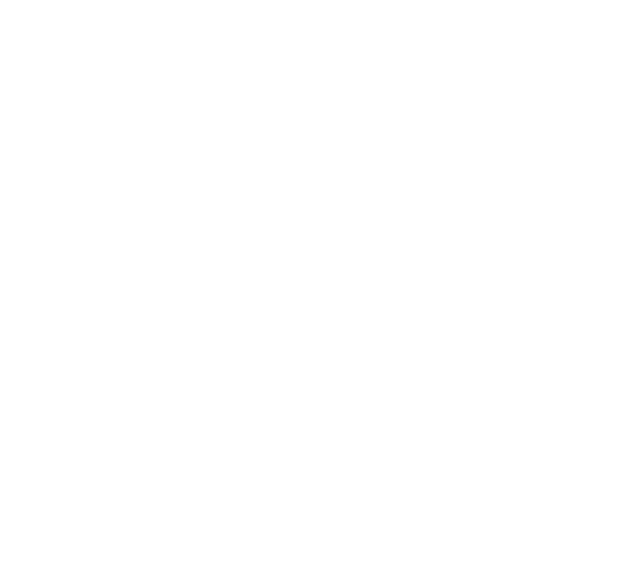
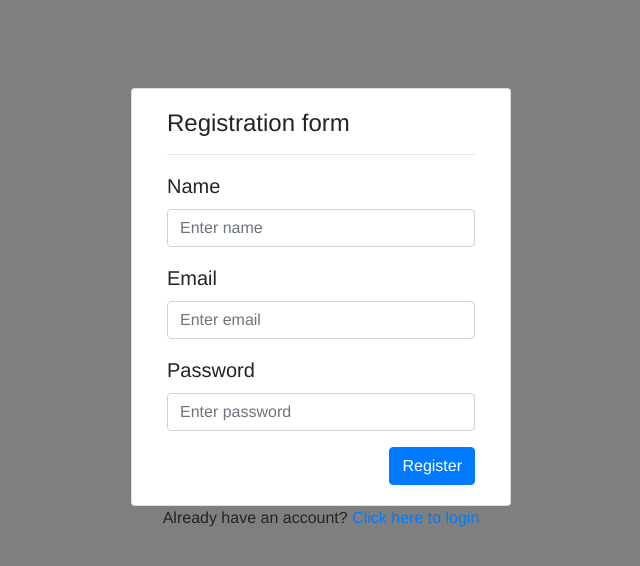
Before and after one commit to kacavucic/merchant-administration-front, a React (Create React App) app: page /register in a window 1280 px wide. Before the commit this address had no page. Shown: the top 566 px of the page, without its empty margins (319-959 px from the left). Built offline with nearby package versions, Linux system fonts and the light colour scheme.

Commit message:
implemented register page

```diff
--- a/src/App.js
+++ b/src/App.js
@@ -1,6 +1,7 @@
 import logo from './logo.svg';
 import './App.css';
 import LoginPage from './components/LoginPage';
+import RegisterPage from './components/RegisterPage';
 import { BrowserRouter, Routes, Route } from "react-router-dom";
 import { useState } from 'react';
 
@@ -13,6 +14,7 @@
     <BrowserRouter className="App">
       <Routes>
         <Route path='/login' element={<LoginPage addToken={addToken} />} />
+        <Route path='/register' element={<RegisterPage />} />
       </Routes>
     </BrowserRouter>
   );
--- a/src/components/LoginPage.jsx
+++ b/src/components/LoginPage.jsx
@@ -23,10 +23,10 @@
     axios
       .post("api/login", userData)
       .then((res) => {
+        setLoginError(false);
         console.log(res.data);
         window.sessionStorage.setItem("auth_token", res.data.access_token);
         addToken(res.data.access_token);
-        setLoginError(false);
         navigate("/");
       })
       .catch((e) => {
--- /dev/null
+++ b/src/components/RegisterPage.jsx
@@ -0,0 +1,133 @@
+import React from "react";
+import axios from "axios";
+import { useNavigate } from "react-router-dom";
+import { useState } from "react";
+
+const RegisterPage = () => {
+  const [userData, setUserData] = useState({
+    name: "",
+    email: "",
+    password: "",
+  });
+
+  function handleInput(e) {
+    let newUserData = userData;
+    newUserData[e.target.name] = e.target.value;
+    // console.log(newUserData);
+    setUserData(newUserData);
+  }
+
+  let navigate = useNavigate();
+  const [emailDuplicate, setEmailDuplicate] = useState({
+    duplicate: false,
+    message: "",
+  });
+  function handleRegister(e) {
+    e.preventDefault();
+    axios
+      .post("api/register", userData)
+      .then((res) => {
+        // setEmailDuplicate({
+        //   duplicate: false,
+        //   message: "",
+        // });
+        console.log(res.data);
+        navigate("/login");
+      })
+      .catch((e) => {
+        setEmailDuplicate({
+          duplicate: true,
+          message: e.response.data.message.email,
+        });
+        console.log(e);
+        // console.log(e.response.data.message);
+      });
+  }
+  return (
+    <section>
+      <div className="dark-overlay">
+        <div className="home-inner">
+          <div className="container">
+            <div className="row">
+              <div className="card col-md-6 offset-md-3 col-lg-4 offset-lg-4">
+                <div className="card-body">
+                  <h4>Registration form</h4>
+                  <hr></hr>
+                  <form id="registration" onSubmit={handleRegister}>
+                    <div className="form-group">
+                      <label className="lead" htmlFor="name">
+                        Name
+                      </label>
+                      <input
+                        className="form-control"
+                        id="name"
+                        name="name"
+                        placeholder="Enter name"
+                        required
+                        type="text"
+                        minLength="3"
+                        maxLength="255"
+                        onInput={handleInput}
+                      ></input>
+                    </div>
+                    <div className="form-group">
+                      <label className="lead" htmlFor="email">
+                        Email
+                      </label>
+                      <input
+                        className="form-control"
+                        id="email"
+                        name="email"
+                        placeholder="Enter email"
+                        required
+                        type="email"
+                        maxLength="255"
+                        onInput={handleInput}
+                      ></input>
+
+                      {emailDuplicate.duplicate === false ? (
+                        <></>
+                      ) : (
+                        <p className="alert alert-danger">
+                          {emailDuplicate.message}
+                        </p>
+                      )}
+                    </div>
+
+                    <div className="form-group">
+                      <label className="lead" htmlFor="password">
+                        Password
+                      </label>
+                      <input
+                        className="form-control"
+                        id="password"
+                        name="password"
+                        // pattern="^(?=.*[0-9])(?=.*[a-z])(?=.*[A-Z])(?=.*[@#$%!^&+=])(?=\S+$).{8,20}$"
+                        // title="Must contain at least one digit, one uppercase, one lowercase, one special character, and at least 8 and at most 20 characters "
+                        placeholder="Enter password"
+                        required
+                        type="password"
+                        minLength="8"
+                        onInput={handleInput}
+                      ></input>
+                    </div>
+                    <div className="form-group">
+                      <button className="btn btn-primary" type="submit">
+                        Register
+                      </button>
+                    </div>
+                  </form>
+                </div>
+              </div>
+            </div>
+            <p className="text-center">
+              Already have an account? <a href="/login">Click here to login</a>
+            </p>
+          </div>
+        </div>
+      </div>
+    </section>
+  );
+};
+
+export default RegisterPage;
```
